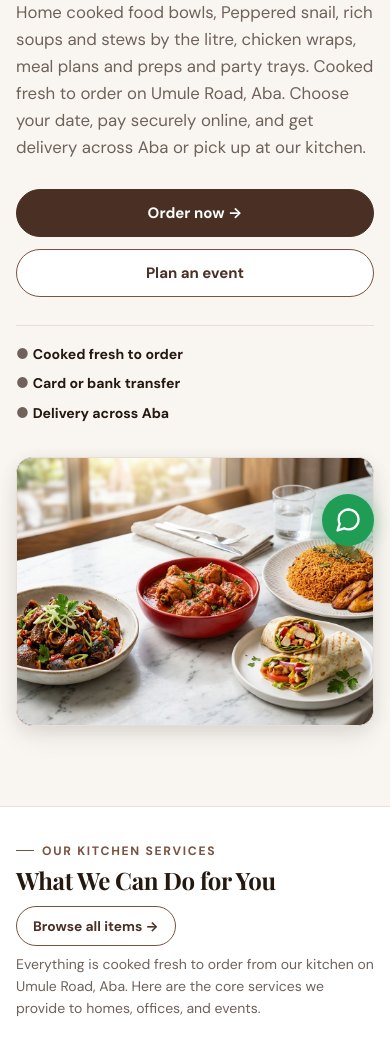
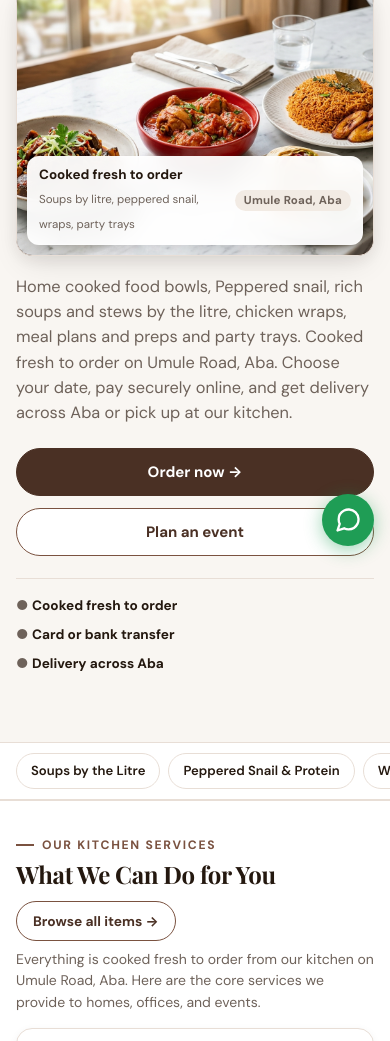
Before and after one commit to mamowski/esca-meals, a plain HTML site: page index.html in a window 390 px wide. Shown: the part 282-1323 px from the top of the page. Drawn offline with nearby package versions, Linux system fonts and the light colour scheme; no server answers; a web font is replaced by a local one.

Commit message:
Mobile-first hero food visual and category bar

```diff
--- a/index.html
+++ b/index.html
@@ -19,15 +19,15 @@
   .hero-grid {
     display: grid;
     grid-template-columns: 1fr;
-    gap: 32px;
+    gap: 24px;
     align-items: center;
-    padding-block: 28px 44px;
+    padding-block: 20px 32px;
   }
   @media (min-width: 860px) {
     .hero-grid {
       grid-template-columns: 1.1fr 0.9fr;
-      padding-block: 54px 64px;
-      gap: 48px;
+      padding-block: 48px 56px;
+      gap: 44px;
     }
   }
 
@@ -38,7 +38,7 @@
     line-height: 1.15;
     letter-spacing: -0.015em;
     color: var(--ink);
-    margin-bottom: 18px;
+    margin-bottom: 14px;
     text-wrap: balance;
   }
   .hero-h1 i {
@@ -47,17 +47,17 @@
     font-weight: 600;
   }
   .hero-lead {
-    font-size: 1.05rem;
-    line-height: 1.6;
+    font-size: 1.02rem;
+    line-height: 1.55;
     color: var(--muted);
-    margin-bottom: 28px;
+    margin-bottom: 22px;
     max-width: 520px;
   }
   .hero-actions {
     display: flex;
     flex-direction: column;
     gap: 12px;
-    margin-bottom: 28px;
+    margin-bottom: 22px;
   }
   @media (min-width: 500px) {
     .hero-actions {
@@ -70,15 +70,15 @@
     display: flex;
     flex-direction: column;
     gap: 8px;
-    font-size: 0.88rem;
+    font-size: 0.85rem;
     color: var(--muted);
-    padding-top: 18px;
+    padding-top: 16px;
     border-top: 1px solid var(--line);
   }
   @media (min-width: 500px) {
     .hero-trust {
       flex-direction: row;
-      gap: 20px;
+      gap: 18px;
     }
   }
   .hero-trust b { color: var(--ink); }
@@ -99,35 +99,81 @@
   }
   .hero-caption-pill {
     position: absolute;
-    bottom: 12px;
-    left: 12px;
-    right: 12px;
-    background: rgba(255, 255, 255, 0.94);
+    bottom: 10px;
+    left: 10px;
+    right: 10px;
+    background: rgba(255, 255, 255, 0.95);
     backdrop-filter: blur(8px);
     border-radius: 12px;
-    padding: 10px 14px;
+    padding: 9px 12px;
     display: flex;
     justify-content: space-between;
     align-items: center;
-    box-shadow: 0 4px 14px rgba(0,0,0,0.1);
+    box-shadow: 0 4px 14px rgba(0,0,0,0.12);
   }
   .hero-caption-pill b {
     display: block;
-    font-size: 0.86rem;
+    font-size: 0.84rem;
     color: var(--ink);
   }
   .hero-caption-pill span {
-    font-size: 0.74rem;
+    font-size: 0.72rem;
     color: var(--muted);
   }
 
-  /* Services Grid */
-  .services-grid {
-    display: grid;
-    grid-template-columns: 1fr;
-    gap: 18px;
-    margin-top: 24px;
+  /* Food-first mobile vs desktop media toggling */
+  .hero-mobile-media {
+    display: block;
+    margin-bottom: 18px;
   }
+  .hero-desktop-media {
+    display: none;
+  }
+  @media (min-width: 860px) {
+    .hero-mobile-media {
+      display: none;
+    }
+    .hero-desktop-media {
+      display: block;
+    }
+  }
+
+  /* Fast Category Bar */
+  .cat-bar {
+    background: var(--surface);
+    border-top: 1px solid var(--line);
+    border-bottom: 1px solid var(--line);
+    padding: 10px 0;
+  }
+  .cat-scroll {
+    display: flex;
+    gap: 8px;
+    overflow-x: auto;
+    white-space: nowrap;
+    -webkit-overflow-scrolling: touch;
+    scrollbar-width: none;
+  }
+  .cat-scroll::-webkit-scrollbar { display: none; }
+  .cat-chip {
+    display: inline-flex;
+    align-items: center;
+    padding: 7px 14px;
+    background: #fff;
+    border: 1px solid var(--line);
+    border-radius: 999px;
+    font-size: 0.82rem;
+    font-weight: 600;
+    color: var(--ink);
+    text-decoration: none;
+    transition: all 0.2s;
+    flex-shrink: 0;
+  }
+  .cat-chip:hover, .cat-chip:active {
+    background: var(--ink);
+    color: #fff;
+    border-color: var(--ink);
+  }
+
   @media (min-width: 620px) {
     .services-grid { grid-template-columns: repeat(2, 1fr); }
   }
@@ -283,6 +329,19 @@
       <div>
         <div class="eyebrow">Online kitchen · Umule Road, Aba</div>
         <h1 class="hero-h1">Food that looks good and tastes <i>even better.</i></h1>
+
+        <!-- Mobile-only Food Visual: instantly visible above the fold -->
+        <div class="hero-media-card hero-mobile-media">
+          <img src="images/hero.jpg" alt="Esca Meals Nigerian food banquet feast spread">
+          <div class="hero-caption-pill">
+            <div>
+              <b>Cooked fresh to order</b>
+              <span>Soups by litre, peppered snail, wraps, party trays</span>
+            </div>
+            <span class="badge good">Umule Road, Aba</span>
+          </div>
+        </div>
+
         <p class="hero-lead">
           Home cooked food bowls, Peppered snail, rich soups and stews by the litre, chicken wraps, meal plans and preps and party trays. Cooked fresh to order on Umule Road, Aba. Choose your date, pay securely online, and get delivery across Aba or pick up at our kitchen.
         </p>
@@ -296,13 +355,32 @@
           <div class="trust-item">● <b>Delivery across Aba</b></div>
         </div>
       </div>
-      <div>
+      <div class="hero-desktop-media">
         <div class="hero-media-card">
           <img src="images/hero.jpg" alt="Esca Meals Nigerian food banquet feast spread">
+          <div class="hero-caption-pill">
+            <div>
+              <b>Cooked fresh to order</b>
+              <span>Soups by litre, peppered snail, wraps, party trays</span>
+            </div>
+            <span class="badge good">Umule Road, Aba</span>
+          </div>
         </div>
       </div>
     </div>
   </section>
+
+  <!-- Quick Category Navigation (No emojis) -->
+  <nav class="cat-bar" aria-label="Quick food categories">
+    <div class="wrap cat-scroll">
+      <a class="cat-chip" href="menu.html#cat-food-bowls-by-the-litre">Soups by the Litre</a>
+      <a class="cat-chip" href="menu.html#cat-peppered-snail-protein">Peppered Snail &amp; Protein</a>
+      <a class="cat-chip" href="menu.html#cat-chicken-turkey-beef-wraps">Wraps &amp; Combos</a>
+      <a class="cat-chip" href="menu.html#cat-platters-special-requests">Party Food Trays</a>
+      <a class="cat-chip" href="menu.html#cat-salads-healthy-sides">Salads &amp; Fresh Juices</a>
+      <a class="cat-chip" href="catering.html">Event &amp; Office Catering</a>
+    </div>
+  </nav>
 
   <!-- Our Services Section -->
   <section class="section" id="services" style="background:var(--surface); border-top:1px solid var(--line); border-bottom:1px solid var(--line);">
```
